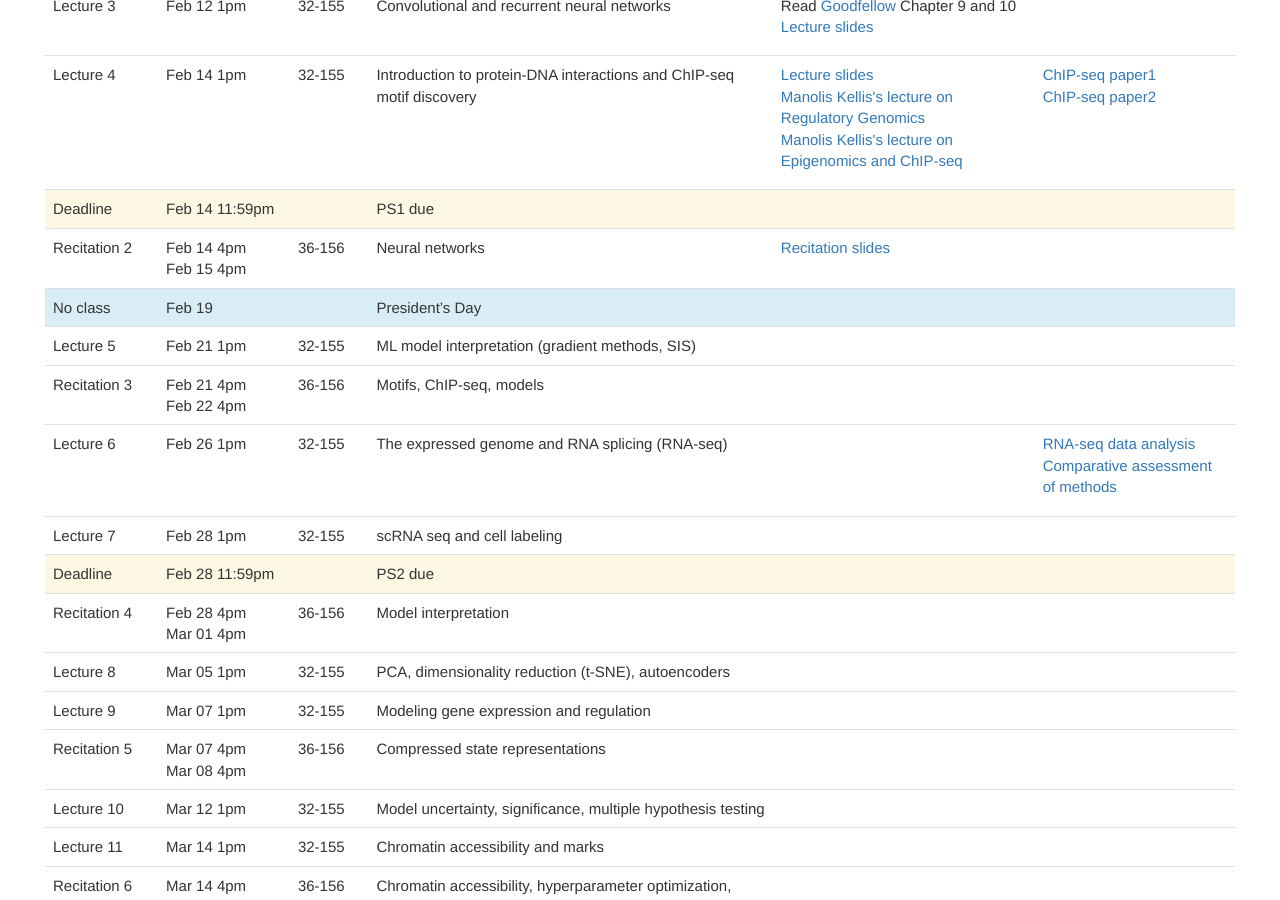
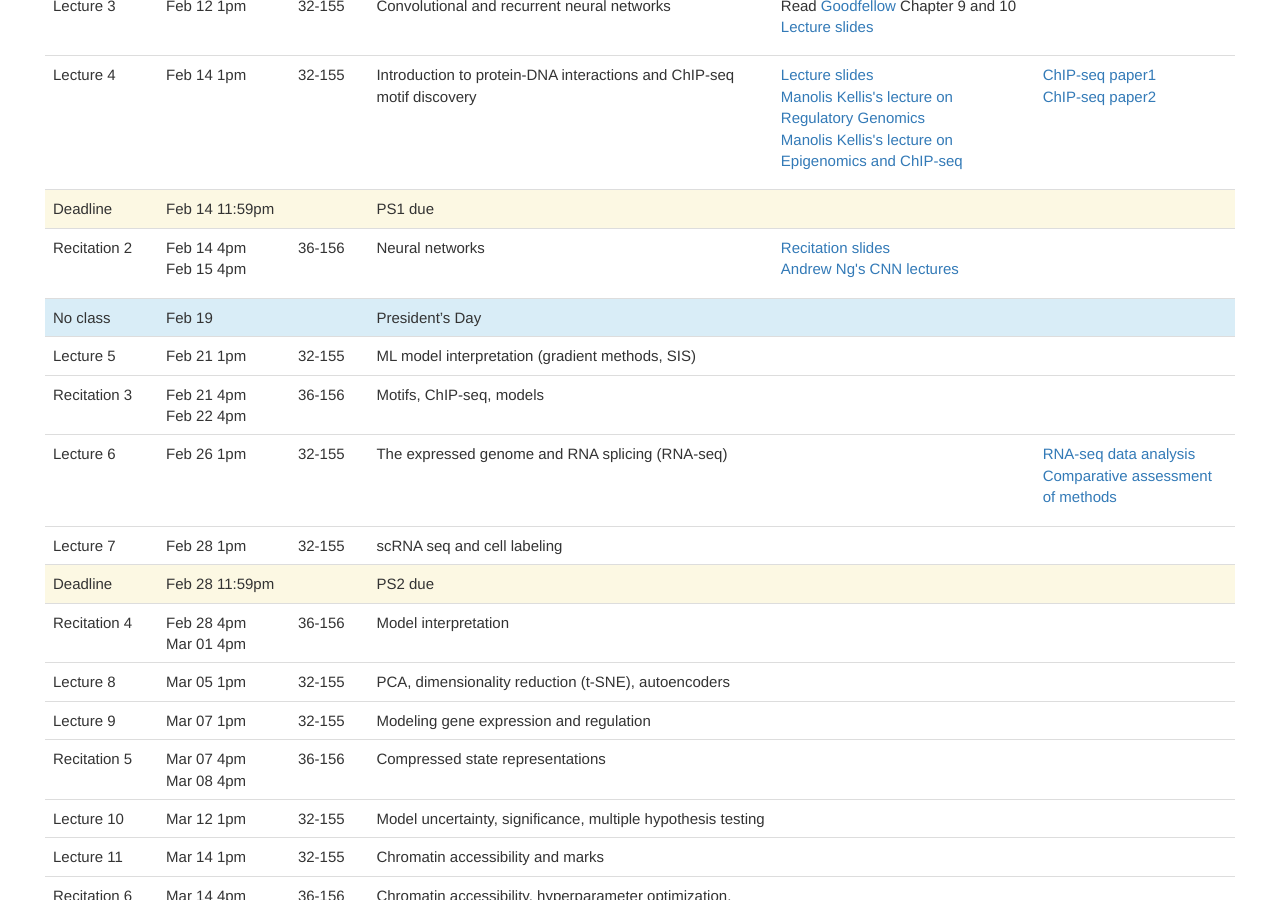
Before and after one commit to mit6874/mit6874.github.io, a Jekyll site: the page built from index.html, in a window 1280 px wide and 900 px high, scrolled down 1042 px. Built offline with Jekyll 4.4.1, drawn with Linux system fonts in a browser that asks for light colours; nearby versions of some CDN libraries.

Commit message:
Add link to Andrew Ng's CNN lectures

```diff
--- a/index.html
+++ b/index.html
@@ -127,6 +127,7 @@ layout: default
             <td>
 		        <ul>
                     <li><a href="../assets/recitations/recitation2-2019.pdf">Recitation slides</a></li>
+                    <li><a href="https://www.coursera.org/lecture/convolutional-neural-networks/convolutions-over-volume-ctQZz">Andrew Ng's CNN lectures</a></li>
                 </ul>
             </td>
             <td></td>
```
